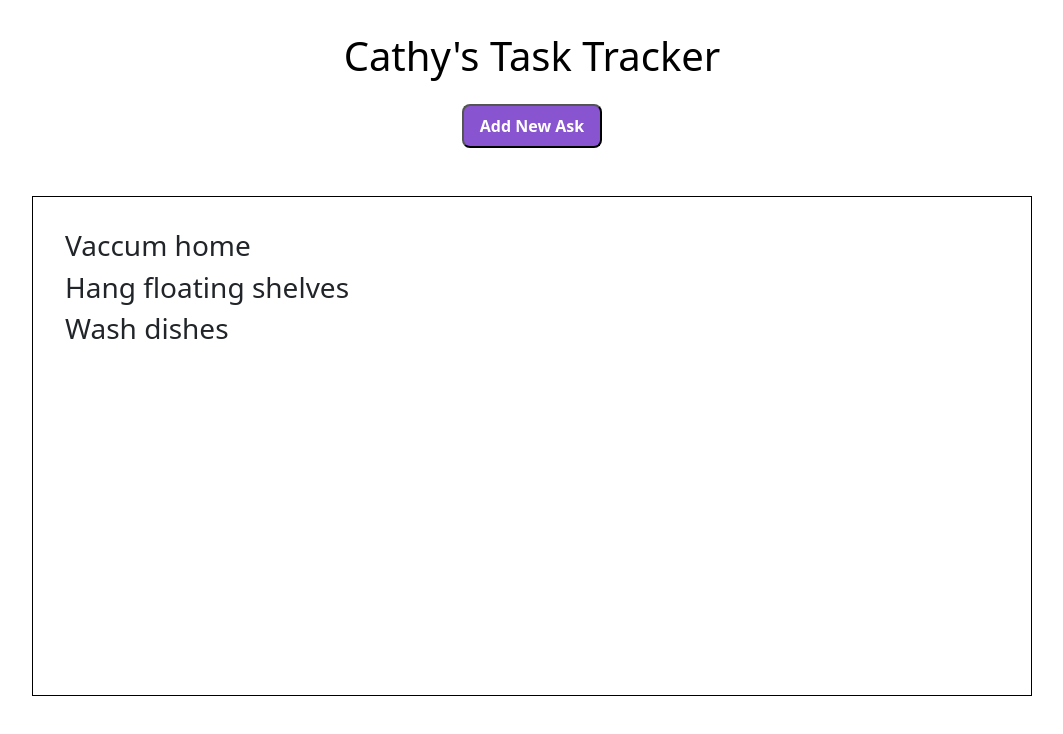
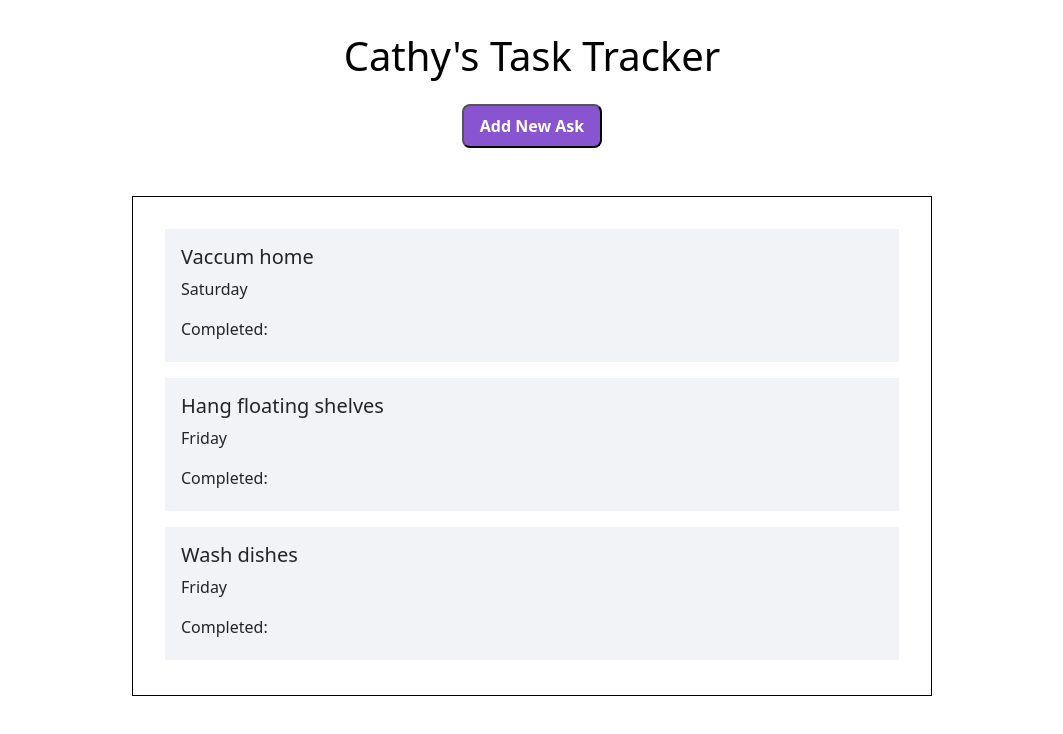
Before and after one commit to Cathy347Le/React-Task-App, a React (Create React App) app: page / in a window 1280 px wide. Shown: the top 734 px of the page, without its empty margins (108-1171 px from the left). Built offline with nearby package versions, Linux system fonts and the light colour scheme.

Commit message:
create task component

```diff
--- a/src/App.scss
+++ b/src/App.scss
@@ -20,7 +20,13 @@ main {
 
 .task-list-container {
   border: 1px solid black;
-  min-width: 1000px;
+  min-width: 800px;
   min-height: 500px;
-  padding: 32px;
+  padding: 16px 32px;
 }
+
+.task-item {
+  background-color: rgba(209, 216, 224, 0.3);
+  margin-block: 16px;
+  padding: 16px 16px 5px 16px;
+}
--- /dev/null
+++ b/src/Components/Task.js
@@ -0,0 +1,11 @@
+function Task({ task }) {
+  return (
+    <div className="task-item">
+      <h5>{task.title}</h5>
+      <p>{task.date}</p>
+      <p>Completed: </p>
+    </div>
+  );
+}
+
+export default Task;
--- a/src/Components/TaskList.js
+++ b/src/Components/TaskList.js
@@ -1,8 +1,10 @@
+import Task from "./Task";
+
 function TaskList({ tasks }) {
   return (
     <div className="task-list-container">
       {tasks.map((task) => (
-        <h3 key={task.id}>{task.title}</h3>
+        <Task key={task.id} task={task} />
       ))}
     </div>
   );
```
Also changed, not shown: 1 other file (tests, documents, lock files or other folders).
